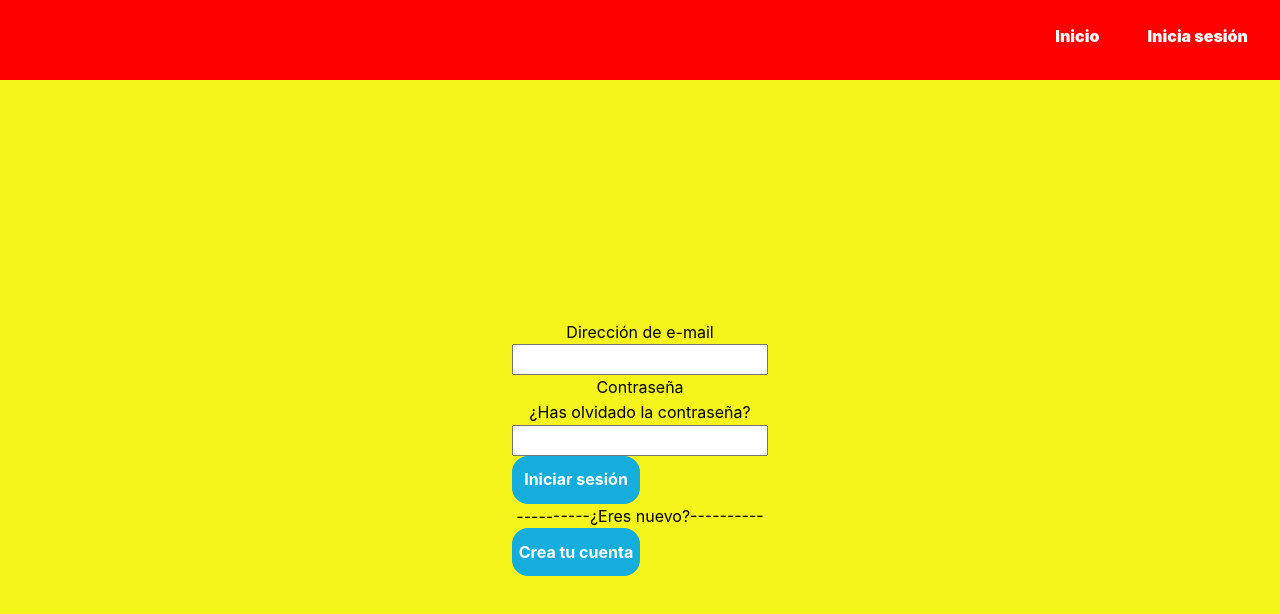
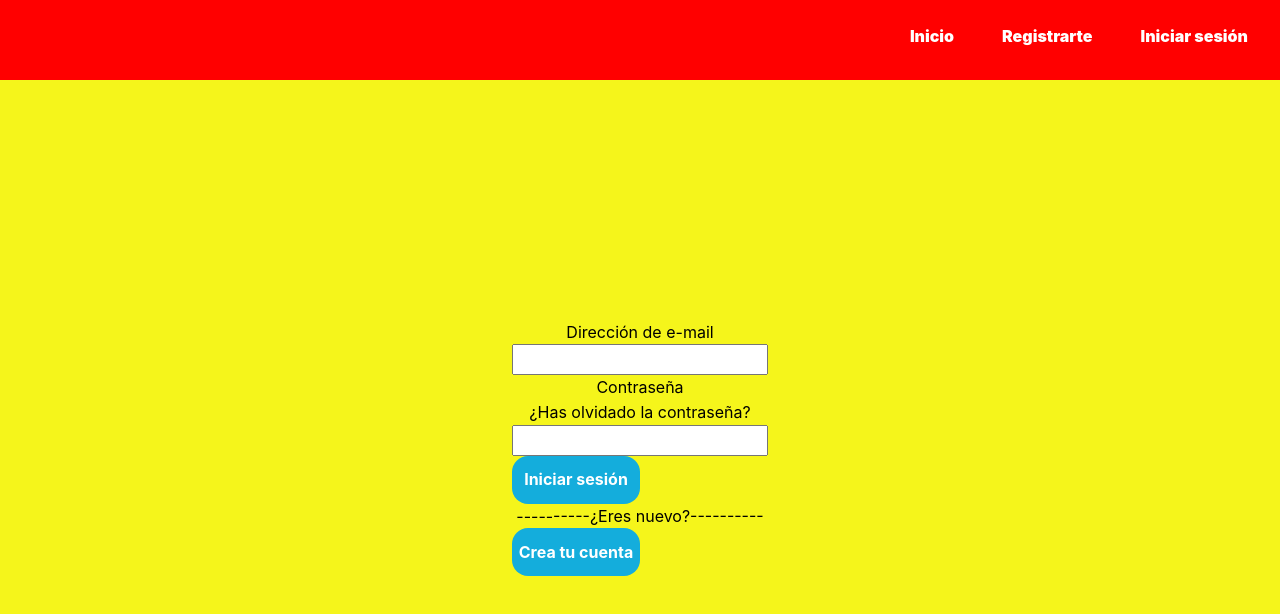
Before and after one commit to martaguillemolmos/frontedtattostudio, a React (Vite) app: page /login in a window 1280 px wide. Shown: the top 614 px of the page. Built offline with nearby package versions, Linux system fonts and the light colour scheme.

Commit message:
feat:Add the registration view within the header in case the user has not logged in.

```diff
--- a/src/common/Header/Header.jsx
+++ b/src/common/Header/Header.jsx
@@ -27,7 +27,9 @@ export const Header = () => {
 
         {!rdxCredentials?.credentials.token ? (
         <>
-        <LinkButton path={"/login"} title={"Inicia sesión"} />
+        <LinkButton path={"/register"} title={"Registrarte"} />
+        <LinkButton path={"/login"} title={"Iniciar sesión"} />
+
         </>
          ) : (
         <>
--- a/src/pages/Login/Login.jsx
+++ b/src/pages/Login/Login.jsx
@@ -63,6 +63,7 @@ export const Login = () => {
     }));
   };
 
+  //Utilizamos este useEffect para que, en el caso que alguien ya se haya logeado, no pueda acceder a esta vista.
   useEffect(()=>{
     //Comprobamos si ya hay un token almacenado en Redux
         if(rdxCredentials?.credentials.token){
```
